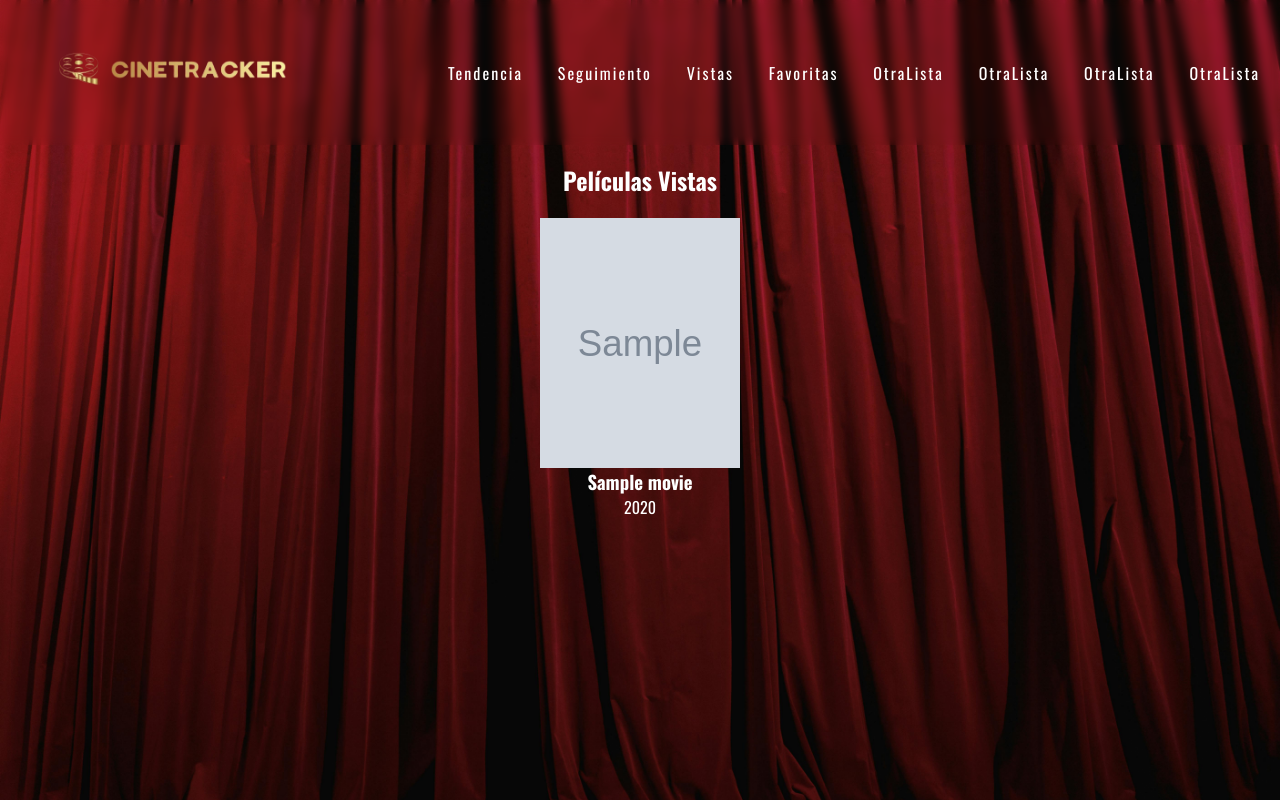
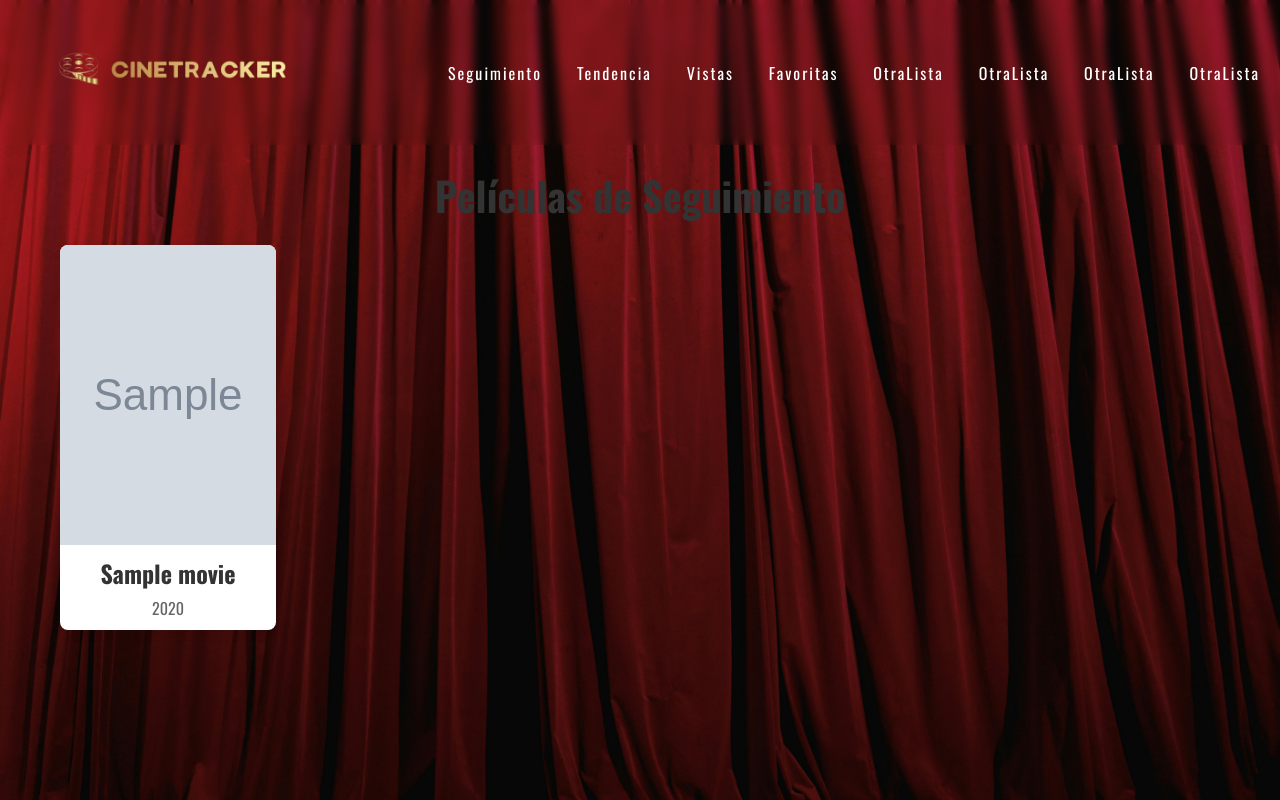
Before and after one commit to EmanuelGarciaR/CineTrackerFlask, a Flask app: template templates/movies_viewed.html in a window 1280 px wide. Run offline with Flask 3, Linux system fonts and the light colour scheme; the template is opened without the code that fills it: most values are stand-ins (such as "Sample title", 1, 10 or a date in 2020); grey boxes marked "Sample" are stand-in pictures.

Commit message:
Attempt number 120102

```diff
--- a/app.py
+++ b/app.py
@@ -1,5 +1,4 @@
 import os
-
 from flask import Flask, render_template, request, redirect, url_for, flash, session
 from cine_traker import TraktAuth, User
 from dotenv import load_dotenv
@@ -15,13 +14,11 @@ CLIENT_SECRET = os.getenv('SECRET_ID')
 REDIRECT_URI = os.getenv('REDIRECT_URI')
 trakt_auth = TraktAuth(CLIENT_ID, CLIENT_SECRET, REDIRECT_URI)
 
-
 @app.route('/')
 def url_auth():
     # Generar la URL de autorización
     auth_url = trakt_auth.get_authorization_url()
     return render_template('auth_template.html', auth_url=auth_url)
-
 
 @app.route('/get-token', methods=['POST'])
 def get_token():
@@ -36,7 +33,7 @@ def get_token():
         # Obtener el token de acceso usando el código de autorización
         access_token = trakt_auth.get_access_token(auth_code)
         session['access_token'] = access_token
-        flash(f"Bienvenido", "success")
+        flash("Bienvenido", "success")
         return redirect(url_for('home'))
     except TokenRequestError as err:
         flash(err.args[0], err.args[1])
@@ -47,32 +44,18 @@ def home():
     if 'access_token' not in session:
         flash("Debes iniciar sesión para acceder a esta página.", "error")
         return redirect(url_for('url_auth'))
-    user = User(CLIENT_ID, session['access_token'])
+
     try:
-        user.get_movies_viewed()  # Obtener las películas vistas
-        viewed_movies = user.show_list("Películas vistas")  # Usar un valor por defecto vacío
-        return render_template("movies_viewed.html", viewed_movies=viewed_movies)
+        user = User(CLIENT_ID, session['access_token'])
+        user.get_watch_list()  # Llamar al método para obtener la lista de películas por ver
+        watch_movies = user.show_list("Películas por ver")  # Obtener la lista de películas por ver
+        return render_template("base_main.html", watch_movies=watch_movies)  # Pasar la lista a la plantilla
     except ErrorFetchImage as err:
         flash(err.args[0], err.args[1])
-        viewed_movies = []  # En caso de error, no mostrar películas
-        return render_template("base_main.html")
-
-@app.route("/viewed_movies")
-def viewed_movies():
-    if 'access_token' not in session:
-        flash("Debes iniciar sesión para acceder a esta página.", "error")
+        return render_template("base_main.html", watch_movies=[])  # Pasar lista vacía en caso de error
+    except Exception as e:  # Manejar otros posibles errores
+        flash("Ha ocurrido un error. Por favor, inténtalo de nuevo.", "error")
         return redirect(url_for('url_auth'))
-
-    user = User(CLIENT_ID, session['access_token'])
-    try:
-        user.get_movies_viewed()  # Método para obtener las películas vistas
-        viewed_movies = user.show_list("Películas vistas")
-        return render_template("movies_viewed.html", movies=viewed_movies)
-    except ErrorFetchImage as err:
-        flash(err.args[0], err.args[1])
-        viewed_movies = []  # En caso de error, no mostrar películas
-        return render_template("base_main.html")
-
 
 @app.route("/watch_movies")
 def watch_list_movies():
@@ -82,29 +65,14 @@ def watch_list_movies():
 
     user = User(CLIENT_ID, session['access_token'])
     try:
-        user.get_watch_list()  # Método para obtener las películas vistas
-        watch_movies = user.show_list("Películas por ver")
-        return render_template("movies_viewed.html", movies=watch_movies)
+        user.get_watch_list()  # Obtener la lista de películas por ver
+        watch_movies = user.show_list("Películas por ver")  # Obtener la lista almacenada
+
+        return render_template("movies_viewed.html", movies=watch_movies)  # Renderizar el template
     except ErrorFetchImage as err:
         flash(err.args[0], err.args[1])
         watch_movies = []  # En caso de error, no mostrar películas
-        return render_template("movies_viewed.html")
-
-# @app.route("/trend_movies")
-# def trend_movies():
-#     if 'access_token' not in session:
-#         flash("Debes iniciar sesión para acceder a esta página.", "error")
-#         return redirect(url_for('url_auth'))
-
-#     user = User(CLIENT_ID, session['access_token'])
-#     try:
-#         user.get_trend_list()  # Método para obtener las películas vistas
-#         trend_movies = user.show_list("Películas en tendencia")
-#         return render_template("movies_viewed.html", movies=trend_movies)
-#     except ErrorFetchImage as err:
-#         flash(err.args[0], err.args[1])
-#         viewed_movies = []  # En caso de error, no mostrar películas
-#         return render_template("movies_viewed.html", movies=viewed_movies)
+        return render_template("movies_viewed.html", movies=watch_movies)  # Pasar lista vacía en caso de error
 
 if __name__ == '__main__':
     app.run(debug=True)
--- a/errors/error.py
+++ b/errors/error.py
@@ -19,3 +19,6 @@ class PostersError(CineTrakerError):
 
 class ErrorFetchImage(CineTrakerError):
     pass
+
+class ListNotFoundError(CineTrakerError):
+    pass
--- /dev/null
+++ b/static/CSS/base_list_movies.css
@@ -0,0 +1,64 @@
+/* Estilos generales para la sección del contenedor */
+.container {
+    max-width: 1200px; /* Ancho máximo del contenedor */
+    margin: 0 auto; /* Centrar el contenedor */
+    padding: 20px; /* Espaciado interno */
+}
+
+.list-title {
+    text-align: center; /* Centrar el título */
+    font-size: 2.5em; /* Tamaño del texto del título */
+    margin-bottom: 20px; /* Espaciado debajo del título */
+    color: #333; /* Color del texto */
+}
+
+/* Estilos para la lista de películas */
+.movie-list {
+    display: grid; /* Usar grid para la disposición */
+    grid-template-columns: repeat(auto-fill, minmax(200px, 1fr)); /* Columnas responsivas */
+    gap: 20px; /* Espaciado entre las tarjetas */
+}
+
+/* Estilos para cada tarjeta de película */
+.movie-card {
+    background-color: #fff; /* Color de fondo de la tarjeta */
+    border-radius: 8px; /* Bordes redondeados */
+    box-shadow: 0 4px 8px rgba(0, 0, 0, 0.1); /* Sombra de la tarjeta */
+    overflow: hidden; /* Ocultar contenido que sobresale */
+    transition: transform 0.3s; /* Transición suave al pasar el mouse */
+}
+
+.movie-card:hover {
+    transform: translateY(-5px); /* Levantar la tarjeta al pasar el mouse */
+}
+
+/* Estilos para la visualización de la película */
+.movie-visual {
+    width: 100%; /* Ancho completo de la tarjeta */
+    height: 300px; /* Altura fija para las imágenes */
+    overflow: hidden; /* Ocultar el desbordamiento */
+}
+
+.movie-poster {
+    width: 100%; /* Ancho completo */
+    height: 100%; /* Altura completa */
+    object-fit: cover; /* Ajustar la imagen para cubrir el contenedor */
+}
+
+/* Estilos para la información de la película */
+.movie-info {
+    padding: 10px; /* Espaciado interno */
+    text-align: center; /* Centrar el texto */
+}
+
+.movie-title {
+    font-size: 1.5em; /* Tamaño del texto del título de la película */
+    margin: 0; /* Eliminar margen */
+    color: #333; /* Color del texto */
+}
+
+.movie-year {
+    font-size: 1em; /* Tamaño del texto del año */
+    color: #666; /* Color más claro para el año */
+    margin-top: 5px; /* Espaciado superior */
+}
--- a/templates/base_card_movie.html
+++ b/templates/base_card_movie.html
@@ -1,9 +1,9 @@
 {% extends 'base_main.html' %}
 
-{% block title %}Cine Traker - Películas{% endblock %}
+{% block title %}Peliculas por ver{% endblock %}
 
 {% block additional_css %}
-<link rel="stylesheet" href="{{ url_for('static', filename='CSS/movies.css') }}">
+<link rel="stylesheet" href="{{ url_for('static', filename='CSS/base_list_movies.css') }}">
 {% endblock %}
 
 {% block content %}
--- a/templates/base_main.html
+++ b/templates/base_main.html
@@ -16,8 +16,8 @@
 
         <section class="sec_main">
             <ul class="main">
+                <li><a href="{{ url_for('watch_list_movies') }}">Seguimiento</a></li>
                 <li><a href="#">Tendencia</a></li>
-                <li><a href="{{ url_for('watch_list_movies') }}">Seguimiento</a></li>
                 <li><a href="#">Vistas</a></li>
                 <li><a href="#">Favoritas</a></li>
                 <li><a href="#">OtraLista</a></li>
--- a/templates/movies_viewed.html
+++ b/templates/movies_viewed.html
@@ -1,7 +1,7 @@
 {% extends 'base_card_movie.html' %}
 
-{% set list_title = "Películas Vistas" %}
+{% set list_title = "Películas de Seguimiento" %}
 
 {% block content %}
-{{ super() }}  <!-- Incluye el contenido de base_movie.html -->
+{{ super() }}  <!-- Incluye el contenido de base_card_movie.html -->
 {% endblock %}
```
Also changed, not shown: cine_traker.py (+56 -63 lines), static/img/fondo_gris.jpg (added).
